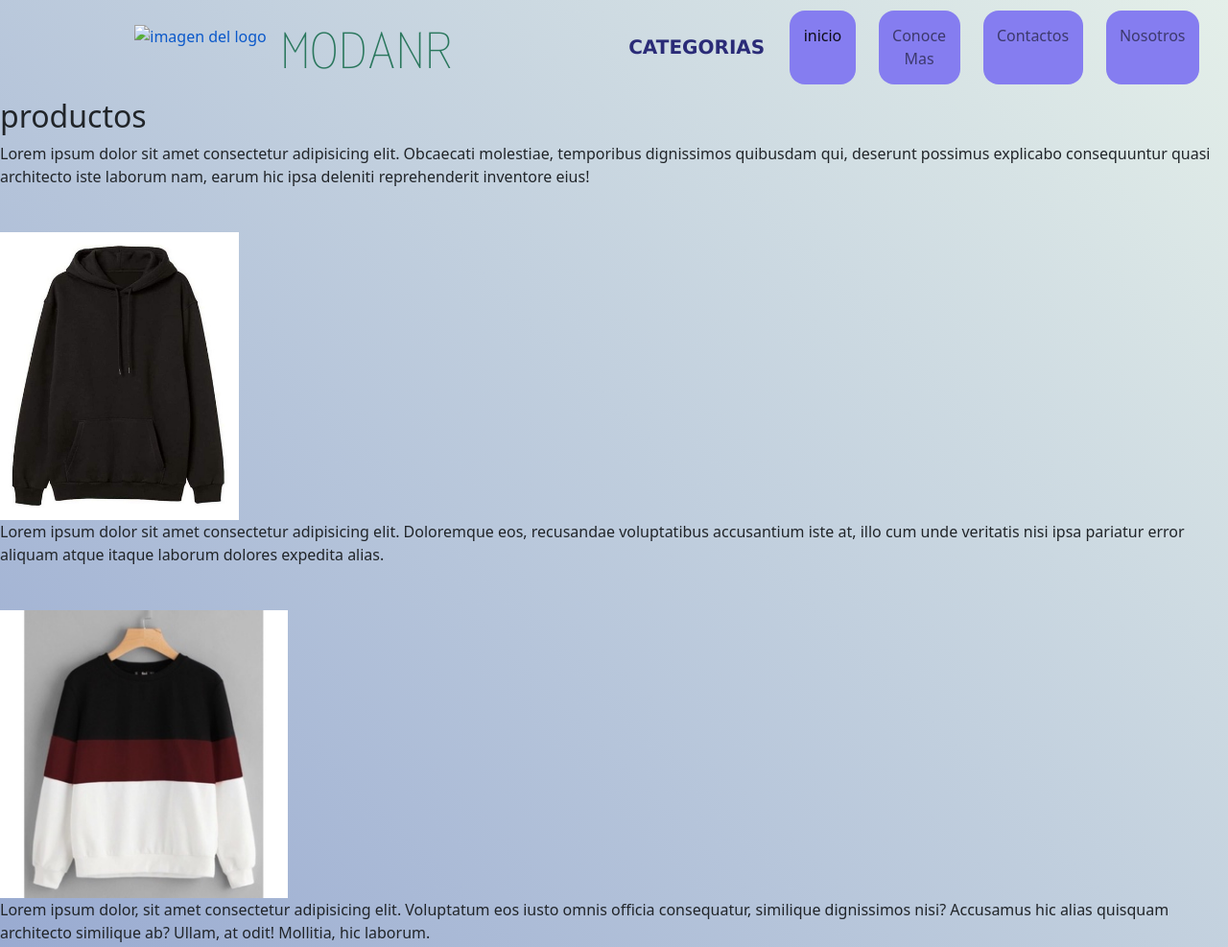
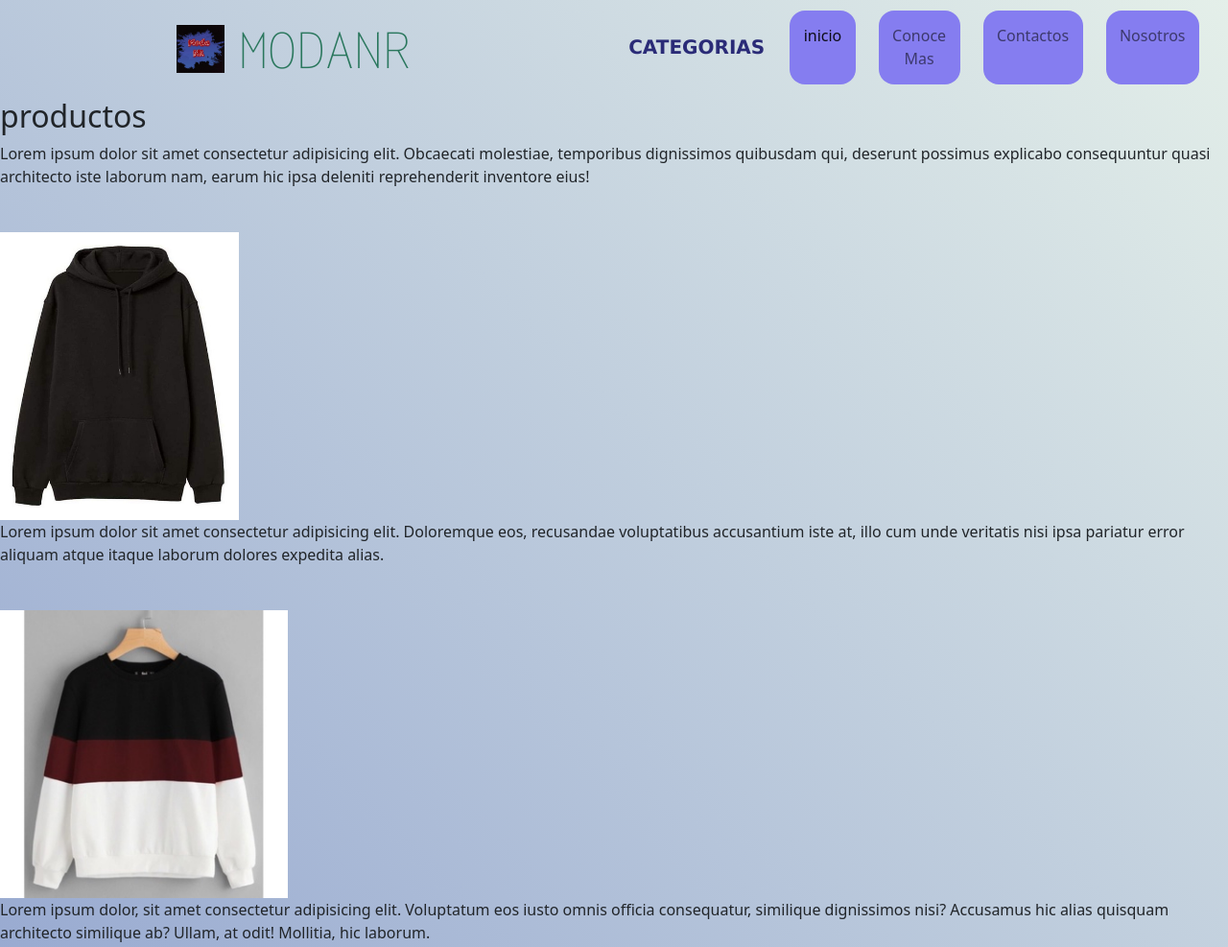
Before and after one commit to lucaz096/negocio-nico, a plain HTML site: page pages/productos.html in a window 1280 px wide. Shown: the top 987 px of the page at 96% size. Drawn offline with nearby package versions, Linux system fonts and the light colour scheme.

Commit message:
git status git commit -m "correcciones del desafio bootstrap" git commit -m

```diff
--- a/pages/productos.html
+++ b/pages/productos.html
@@ -18,7 +18,7 @@
     <header class="row">
         <a class="col-6" href="index.html">
             <div class="col-12 logo">
-               <img src="/Negocio+Nico/img/logo.png" alt="imagen del logo">
+               <img src="../img/logo.png" alt="imagen del logo">
                <h1 class="logo-nombre">ModaNR</h1>
             </div>
            </a>
```
Also changed, not shown: index.html (+1 -1 lines), pages/conocemas.html (+1 -1 lines), pages/contactos.html (+1 -1 lines), pages/nosotros.html (+1 -1 lines).
